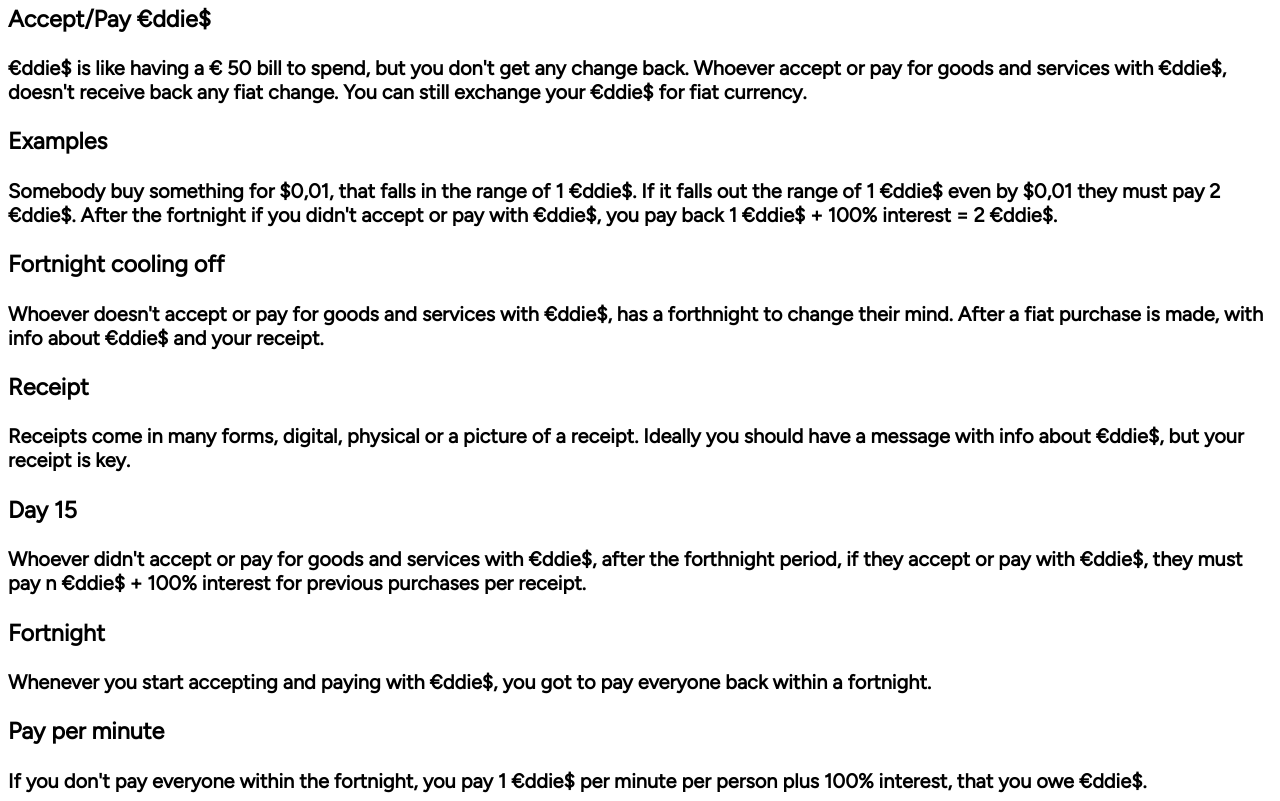
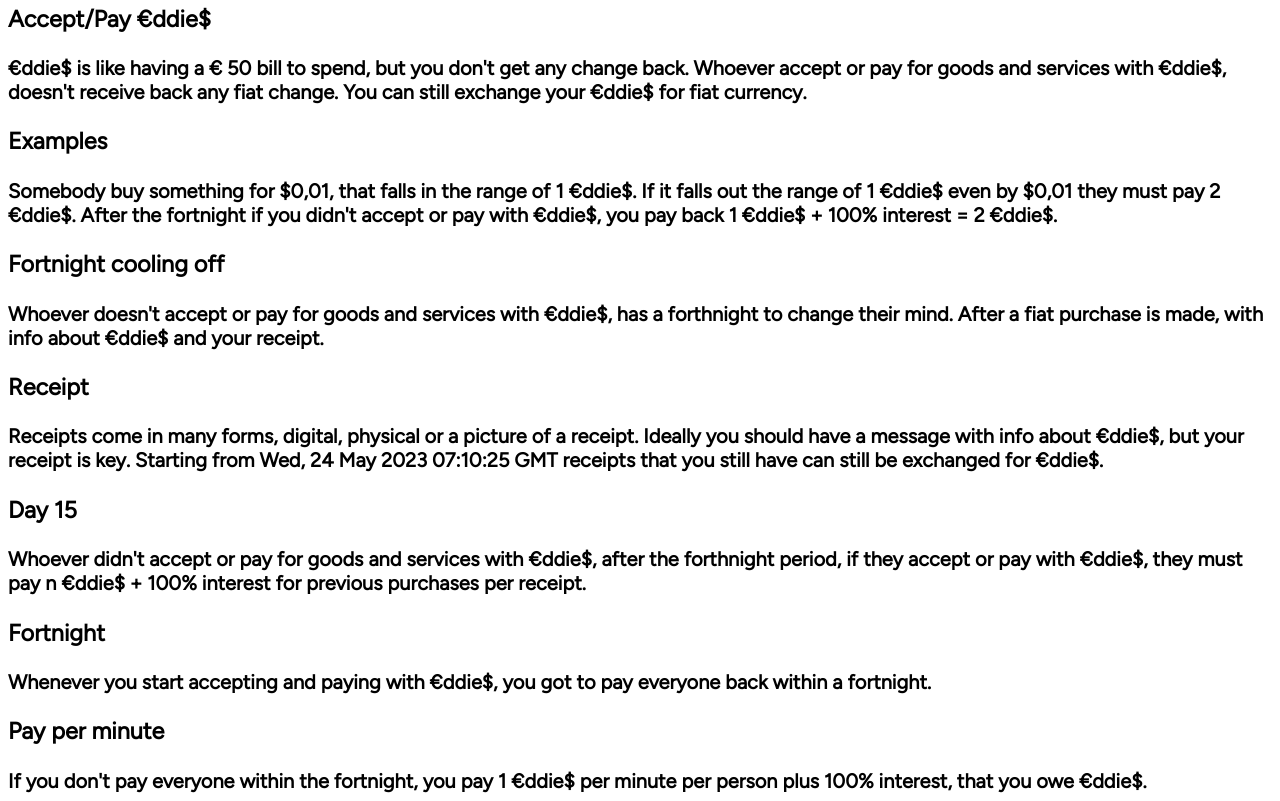
Before and after one commit to equin001/3, a plain HTML site: page index.html in a window 1280 px wide. Shown: the part 97-898 px from the top of the page. Drawn offline with Linux system fonts and the light colour scheme.

Commit message:
Update index.html

```diff
--- a/index.html
+++ b/index.html
@@ -21,7 +21,7 @@ body {
 <b>Whoever doesn't accept or pay for goods and services with €ddie$, has a forthnight to change their mind. After a fiat purchase is made, with info about €ddie$ and your receipt.<b>
 
   <h3>Receipt</h3>
-  <b>Receipts come in many forms, digital, physical or a picture of a receipt. Ideally you should have a message with info about €ddie$, but your receipt is key.<b>
+  <b>Receipts come in many forms, digital, physical or a picture of a receipt. Ideally you should have a message with info about €ddie$, but your receipt is key. Starting from Wed, 24 May 2023 07:10:25 GMT receipts that you still have can still be exchanged for €ddie$.<b>
 
 <h3>Day 15</h3>
 <b>Whoever didn't accept or pay for goods and services with €ddie$, after the forthnight period, if they accept or pay with €ddie$, they must pay n €ddie$ + 100% interest for previous purchases per receipt. <b>
```
